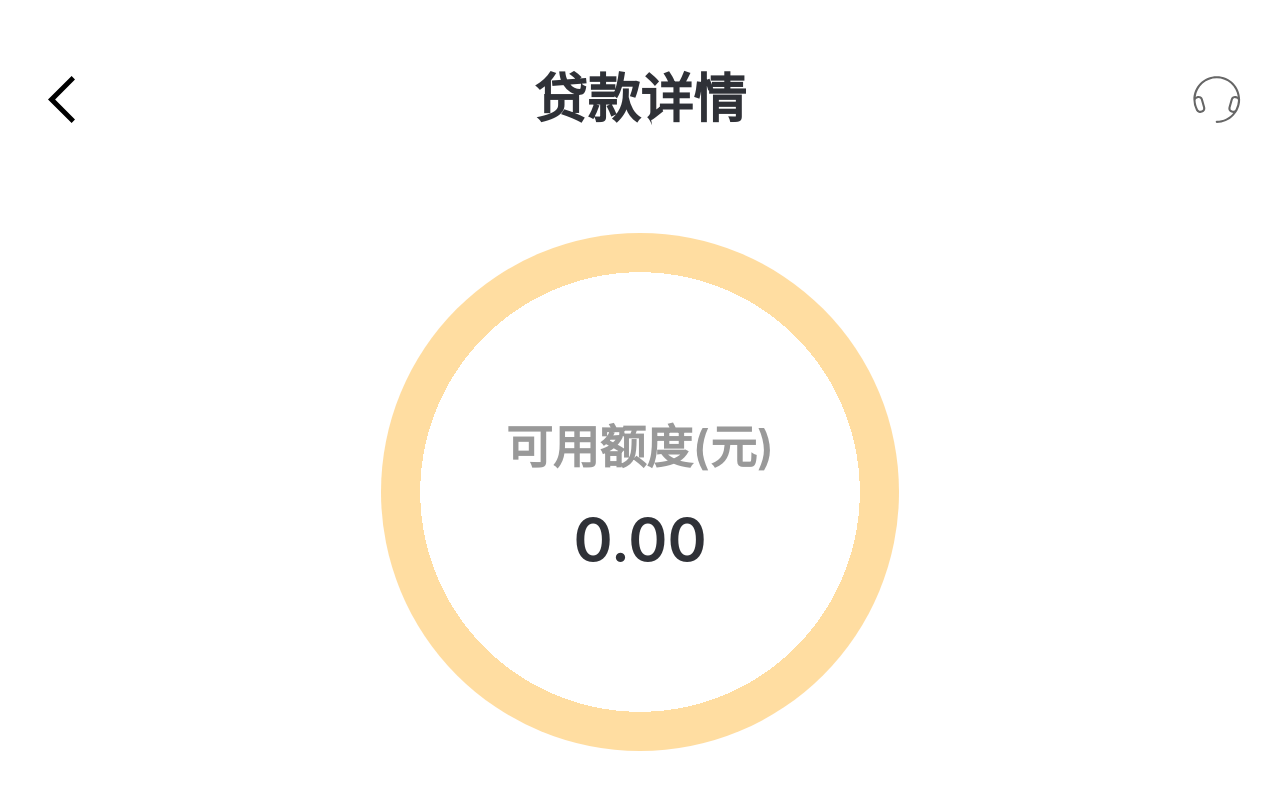
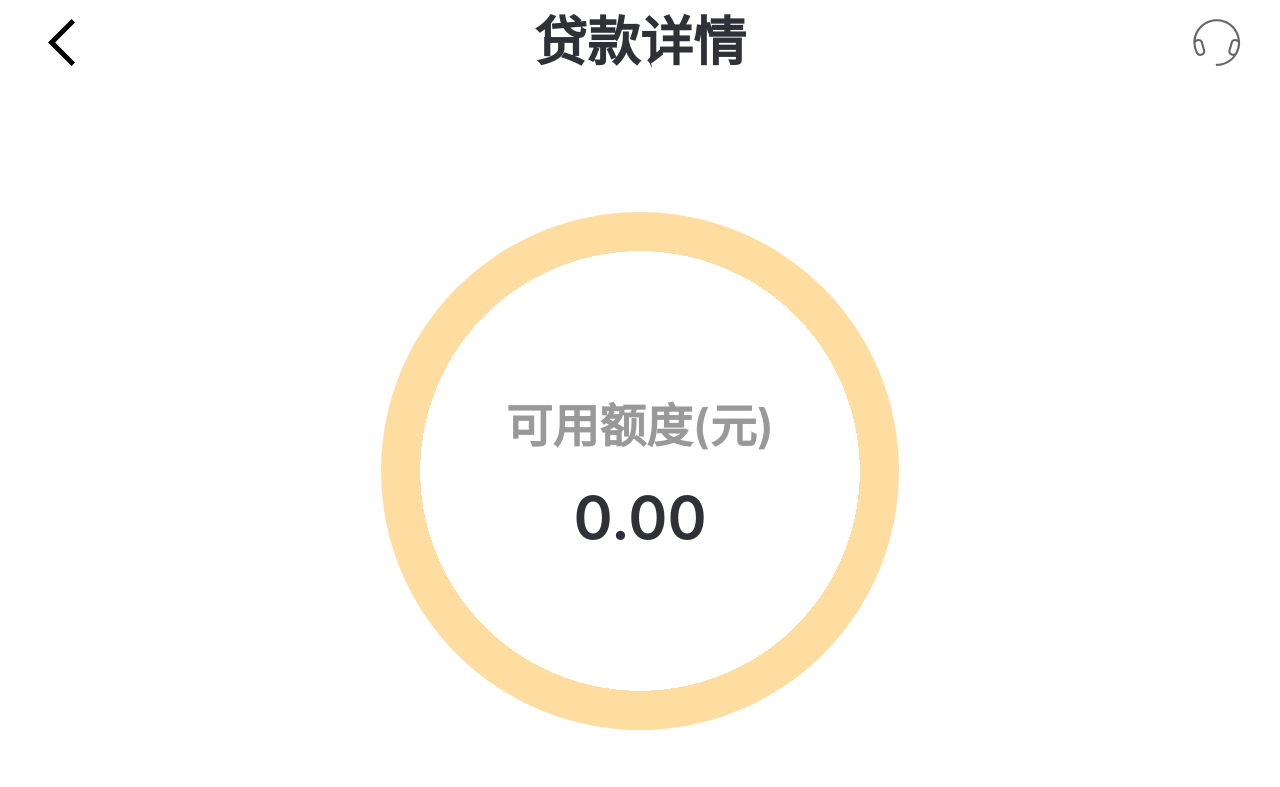
Before and after one commit to Xixixixi404/my_project, a plain HTML site: page loan-detail.html in a window 1280 px wide. Drawn offline with Linux system fonts and the light colour scheme; a web font is replaced by a local one.

Commit message:
style: refine top bar spacing

```diff
--- a/assets/styles/main.css
+++ b/assets/styles/main.css
@@ -20,7 +20,7 @@
   --shadow-soft: 0 12px 30px rgba(15, 24, 40, 0.04);
   --radius-card: .24rem;
   --radius-pill: 999px;
-  --topbar-height: .88rem;
+  --topbar-height: .78rem;
   --topbar-side-width: .96rem;
 }
 
@@ -74,10 +74,10 @@ button {
   z-index: 10;
   display: grid;
   grid-template-columns: var(--topbar-side-width) minmax(0, 1fr) var(--topbar-side-width);
-  align-items: center;
+  align-items: start;
   gap: 0;
   min-height: var(--topbar-height);
-  padding: .16rem .18rem .1rem;
+  padding: 0 .18rem .06rem;
   background: var(--surface);
   width: 100%;
   max-width: var(--page-width);
@@ -90,6 +90,7 @@ button {
   line-height: 1.2;
   text-align: center;
   white-space: nowrap;
+  padding-top: 0.05rem;
 }
 
 .icon-button,
@@ -548,7 +549,6 @@ body[data-page="loan-detail"] .loan-detail-scroll {
   height: .26rem;
   object-fit: contain;
   position: relative;
-  top: 0.02rem;
 }
 
 .field-disclosure {
```
